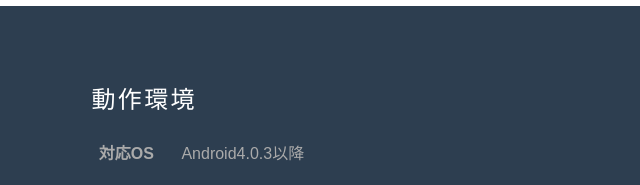
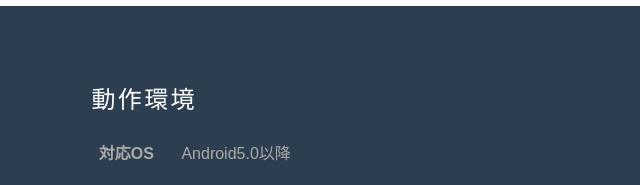
Before and after one commit to baiteen/ScreenTextReader, a plain HTML site: page index.html in a window 1280 px wide. Shown: the part 1020-1205 px from the top of the page, 427-1067 px from the left. Drawn offline with nearby package versions, Linux system fonts and the light colour scheme.

Commit message:
minver4->5

```diff
--- a/index.html
+++ b/index.html
@@ -75,7 +75,7 @@
 
             <table>
                 <tr>
-                    <th>対応OS</th><td style='padding-left:20px;'>Android4.0.3以降</td>
+                    <th>対応OS</th><td style='padding-left:20px;'>Android5.0以降</td>
                 </tr>
                 <tr>
                     <th>権限</th>
```
